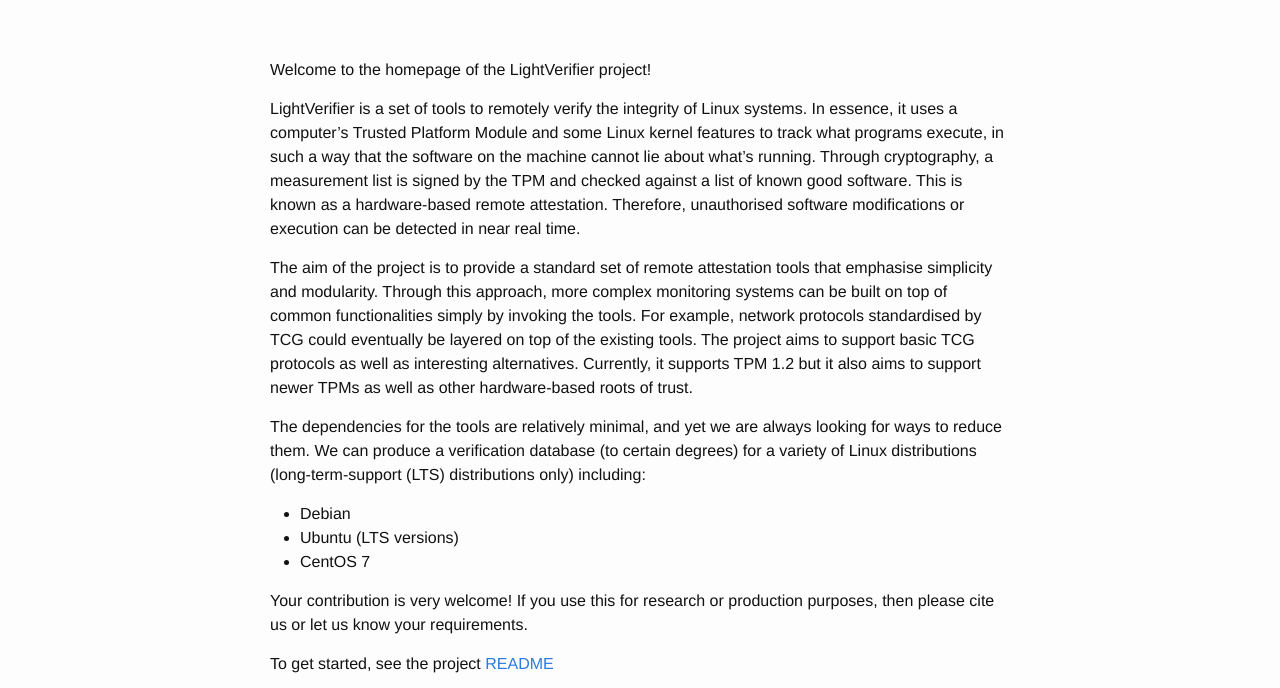
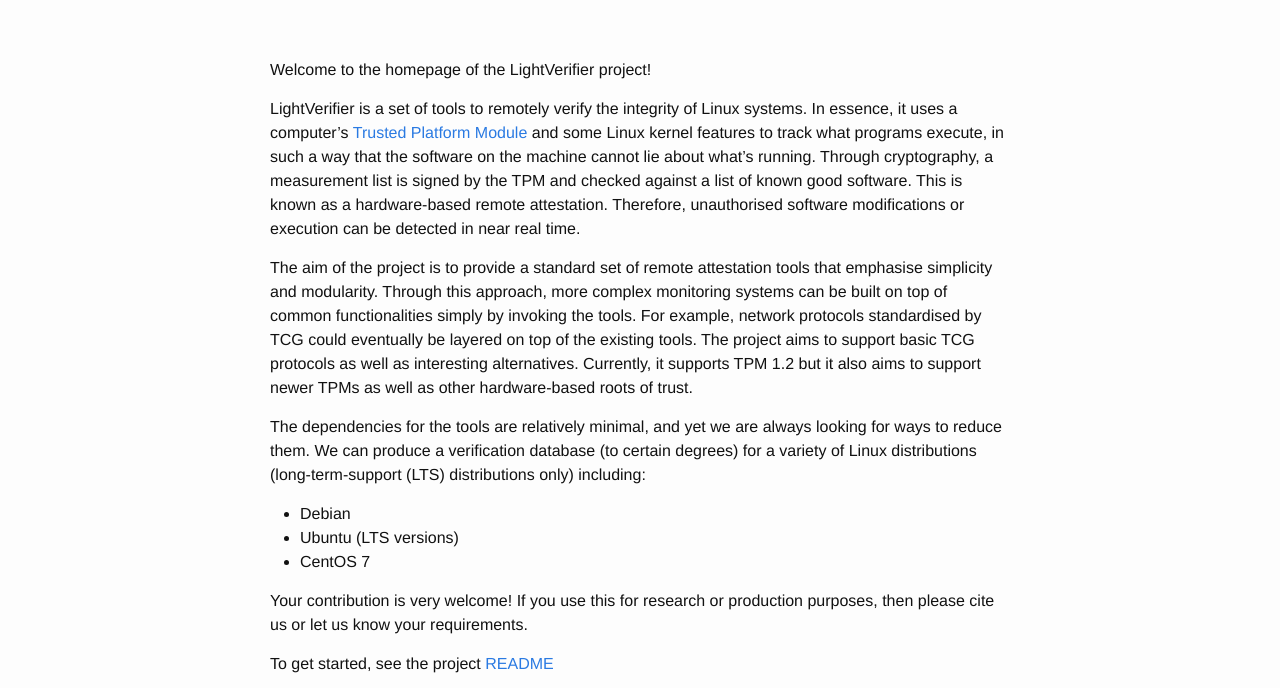
Before and after one commit to adrianlshaw/LightVerifier, a plain HTML site: page index.html in a window 1280 px wide. Shown: the part 64-752 px from the top of the page. Drawn offline with Linux system fonts and the light colour scheme.

Commit message:
Wikipedia link

```diff
--- a/index.html
+++ b/index.html
@@ -49,7 +49,11 @@
                     <p>
                         LightVerifier is a set of tools to remotely verify the
                         integrity of Linux systems. In essence, it uses a
-                        computer’s Trusted Platform Module and some Linux
+			computer’s
+			<a href="https://en.wikipedia.org/wiki/Trusted_Platform_Module">
+				Trusted Platform Module
+			</a>
+			and some Linux
                         kernel features to track what programs execute, in such
                         a way that the software on the machine cannot
                         lie about what’s running. Through cryptography, a
```
